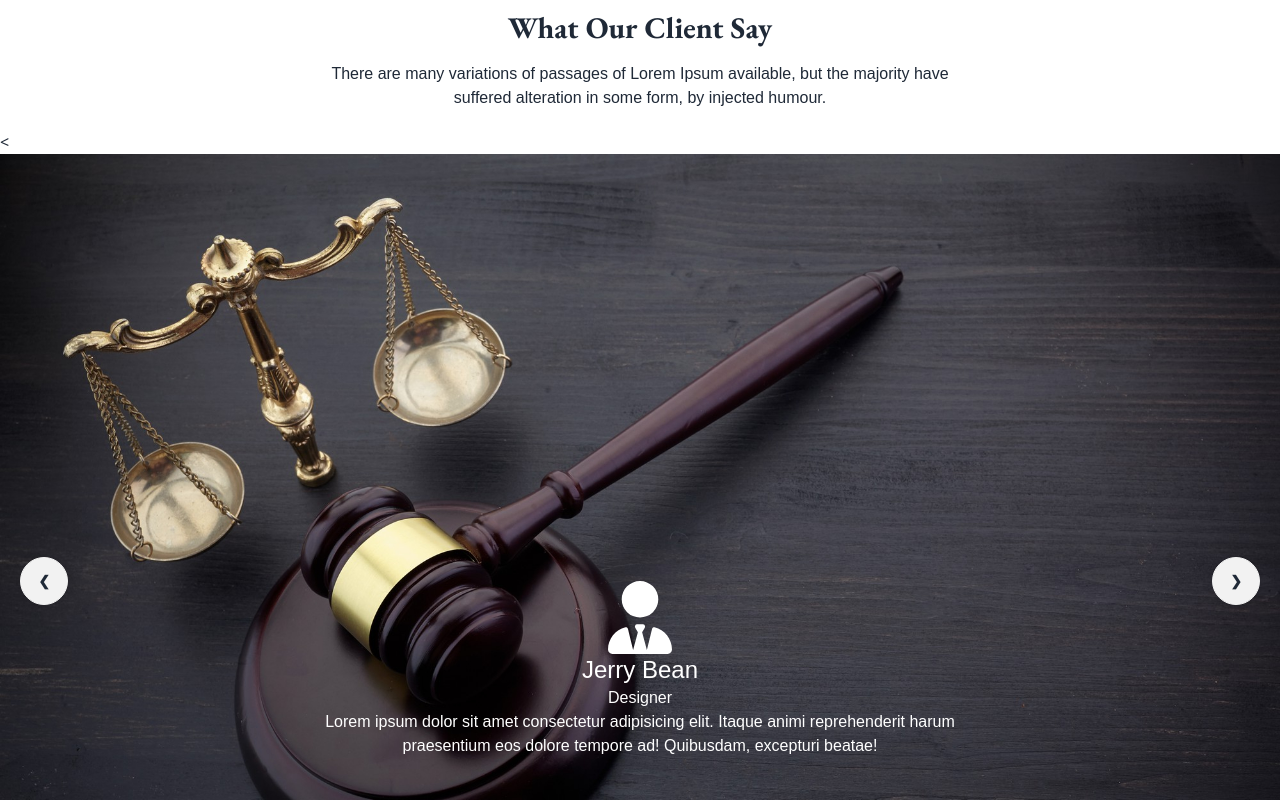
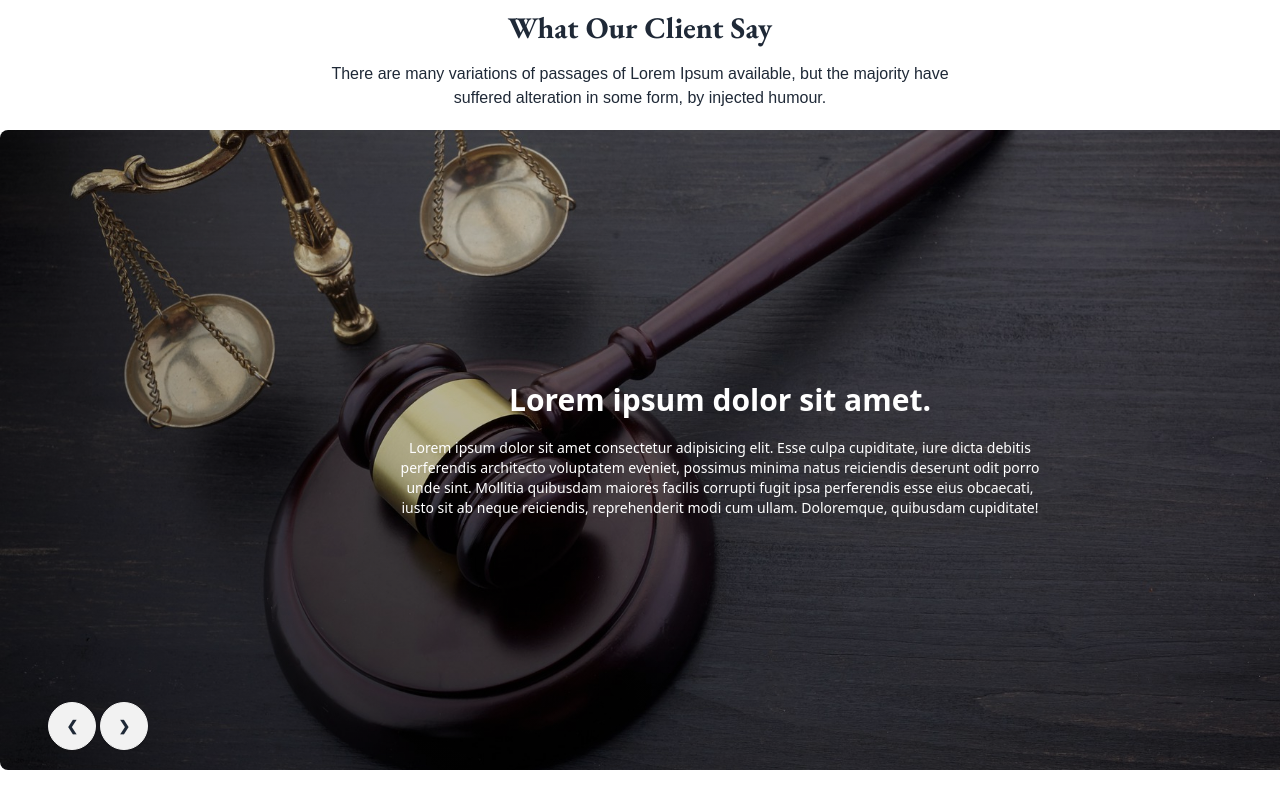
Before and after one commit to SakhawatHossen-coder/legalSolutions, a plain HTML site: page index.html in a window 1280 px wide. Shown: the part 1900-2700 px from the top of the page. Drawn offline with nearby package versions, Linux system fonts and the light colour scheme.

Commit message:
review Section

```diff
--- a/index.html
+++ b/index.html
@@ -214,55 +214,64 @@
                          have <br> suffered alteration in some form,
                          by injected humour.</p>
                </div>
-               <<div class="carousel w-full">
-                    <div id="slide1" class="carousel-item relative w-full">
-                         <img class="bg-gradient-to-r[#111111CC]" src="images/slider-1.jpg" class="w-full" />
-                         <div class="absolute flex justify-between transform -translate-y-1/2 left-5 right-5 top-1/2">
+
+               <!-- carousel -->
+               <div class="carousel w-full container mx-auto">
+                    <div id="slide1"
+                         class="container mx-auto carousel-item relative w-full bg-[linear-gradient(45deg,rgba(0,0,0,0.4),rgba(0,0,0,0.1)),url(images/slider-1.jpg)] h-[60vh] bg-cover bg-center rounded-lg lg:p-20">
+                         <div class="absolute bottom-5 left-1/3 lg:left-12">
                               <a href="#slide3" class="btn btn-circle">❮</a>
                               <a href="#slide2" class="btn btn-circle">❯</a>
                          </div>
-                         <!-- <div class="absolute top-1/2 left-1/2 -translate-x-1/2 "> -->
                          <div
-                              class="flex flex-col justify-center items-center text-base lg:absolute lg:top-1/2 lg:left-1/2 lg:-translate-x-1/2 text-center text-white pop">
-                              <img class="w-16 inline" src="images/user-tie-solid.svg" alt="user">
-                              <h1 class="text-2xl ">Jerry Bean</h1>
-                              <p>Designer</p>
-                              <p>Lorem ipsum dolor sit amet consectetur adipisicing elit. Itaque animi reprehenderit
-                                   harum praesentium eos dolore tempore ad! Quibusdam, excepturi beatae!</p>
+                              class="text_content text-white text-center flex flex-col justify-center items-center space-y-5 my-4">
+                              <h1 class="font-bold text-xl lg:text-3xl">Lorem ipsum dolor sit amet.</h1>
+                              <p class="text-sm lg:w-1/2 lg:mx-auto">Lorem ipsum dolor sit amet consectetur adipisicing
+                                   elit. Esse culpa cupiditate, iure dicta debitis perferendis architecto voluptatem
+                                   eveniet, possimus minima natus reiciendis deserunt odit porro unde sint. Mollitia
+                                   quibusdam maiores facilis corrupti fugit ipsa perferendis esse eius obcaecati, iusto
+                                   sit ab neque reiciendis, reprehenderit modi cum ullam. Doloremque, quibusdam
+                                   cupiditate!</p>
                          </div>
                     </div>
-                    <div id="slide2" class="carousel-item relative w-full">
-                         <img src="images/slider-2.jpg" class="w-full" />
-                         <div class="absolute flex justify-between transform -translate-y-1/2 left-5 right-5 top-1/2">
+                    <div id="slide2"
+                         class="container mx-auto carousel-item relative w-full bg-[linear-gradient(45deg,rgba(0,0,0,0.4),rgba(0,0,0,0.1)),url(images/slider-2.jpg)] h-[60vh] bg-cover bg-center rounded-lg lg:p-20">
+                         <div class="absolute bottom-5 left-1/3 lg:left-12">
                               <a href="#slide1" class="btn btn-circle">❮</a>
                               <a href="#slide3" class="btn btn-circle">❯</a>
                          </div>
-                         <div class="absolute top-1/2 left-1/2 -translate-x-1/2 text-center text-white pop">
-                              <img class="w-16 inline" src="images/user-tie-solid.svg" alt="user">
-                              <h1 class="text-2xl ">Jerry Bean</h1>
-                              <p>Designer</p>
-                              <p>Lorem ipsum dolor sit amet consectetur adipisicing elit. Itaque animi reprehenderit
-                                   harum praesentium eos dolore
-                                   tempore ad! Quibusdam, excepturi beatae!</p>
+                         <div
+                              class="text_content text-white text-center flex flex-col justify-center items-center space-y-5 my-4">
+                              <h1 class="font-bold text-xl lg:text-3xl">Lorem ipsum dolor sit amet.</h1>
+                              <p class="text-sm lg:w-1/2 lg:mx-auto">Lorem ipsum dolor sit amet consectetur adipisicing
+                                   elit. Esse culpa cupiditate, iure dicta debitis perferendis architecto voluptatem
+                                   eveniet, possimus minima natus reiciendis deserunt odit porro unde sint. Mollitia
+                                   quibusdam maiores facilis corrupti fugit ipsa perferendis esse eius obcaecati, iusto
+                                   sit ab neque reiciendis, reprehenderit modi cum ullam. Doloremque, quibusdam
+                                   cupiditate!</p>
                          </div>
                     </div>
-                    <div id="slide3" class="carousel-item relative w-full">
-                         <img src="images/slider-3.jpg" class="w-full" />
-
-                         <div class="absolute flex justify-between transform -translate-y-1/2 left-5 right-5 top-1/2">
+                    <div id="slide3"
+                         class="container mx-auto carousel-item relative w-full bg-[linear-gradient(45deg,rgba(0,0,0,0.4),rgba(0,0,0,0.1)),url(images/slider-3.jpg)] h-[60vh] bg-cover bg-center rounded-lg lg:p-20">
+                         <div class="absolute bottom-5 left-1/3 lg:left-12">
                               <a href="#slide2" class="btn btn-circle">❮</a>
                               <a href="#slide1" class="btn btn-circle">❯</a>
                          </div>
-                         <div class="absolute top-1/2 left-1/2 -translate-x-1/2 text-center text-white pop">
-                              <img class="w-16 inline" src="images/user-tie-solid.svg" alt="user">
-                              <h1 class="text-2xl ">Jerry Bean</h1>
-                              <p>Designer</p>
-                              <p>Lorem ipsum dolor sit amet consectetur adipisicing elit. Itaque animi reprehenderit
-                                   harum praesentium eos dolore
-                                   tempore ad! Quibusdam, excepturi beatae!</p>
+                         <div
+                              class="text_content text-white text-center flex flex-col justify-center items-center space-y-5 my-4">
+                              <h1 class="font-bold text-xl lg:text-3xl">Lorem ipsum dolor sit amet.</h1>
+                              <p class="text-sm lg:w-1/2 lg:mx-auto">Lorem ipsum dolor sit amet consectetur adipisicing
+                                   elit. Esse culpa cupiditate, iure dicta debitis perferendis architecto voluptatem
+                                   eveniet, possimus minima natus reiciendis deserunt odit porro unde sint. Mollitia
+                                   quibusdam maiores facilis corrupti fugit ipsa perferendis esse eius obcaecati, iusto
+                                   sit ab neque reiciendis, reprehenderit modi cum ullam. Doloremque, quibusdam
+                                   cupiditate!</p>
                          </div>
                     </div>
-                    </div>
+
+               </div>
+
+
           </section>
 
           <!-- Contact Section -->
@@ -272,7 +281,8 @@
                          <h1 class="font-bold text-xl lg:text-4xl">Contact</h1>
                          <p>Lorem ipsum dolor sit amet consectetur adipisicing elit. Quae, asperiores?</p>
                     </div>
-                    <div class="mainForm flex flex-col justify-center items-center my-5 lg:justify-between lg:my-8 lg:flex-row">
+                    <div
+                         class="mainForm flex flex-col justify-center items-center my-5 lg:justify-between lg:my-8 lg:flex-row">
                          <div class="form-left grid grid-cols-1 gap-6 w-2/3 lg:grid-cols-2">
                               <div class="box text-center bg-slate-200 space-y-2 py-10">
                                    <img class="inline" src="images/address.png" alt="">
@@ -303,7 +313,8 @@
                               <input type="text" placeholder="Type here"
                                    class="input input-bordered w-full max-w-full  block" />
                               <textarea class="textarea textarea-bordered" placeholder="Bio"></textarea>
-                              <button class="btn btn-block w-full max-w-full pop bgColor text-white space-x-5">SUBMIT</button>
+                              <button
+                                   class="btn btn-block w-full max-w-full pop bgColor text-white space-x-5">SUBMIT</button>
                          </div>
                     </div>
                </div>
```
